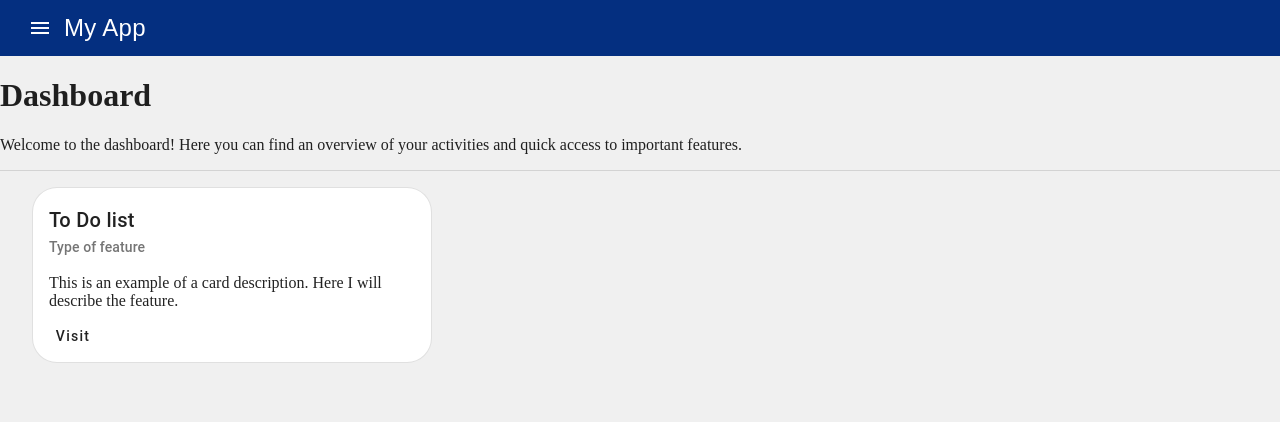
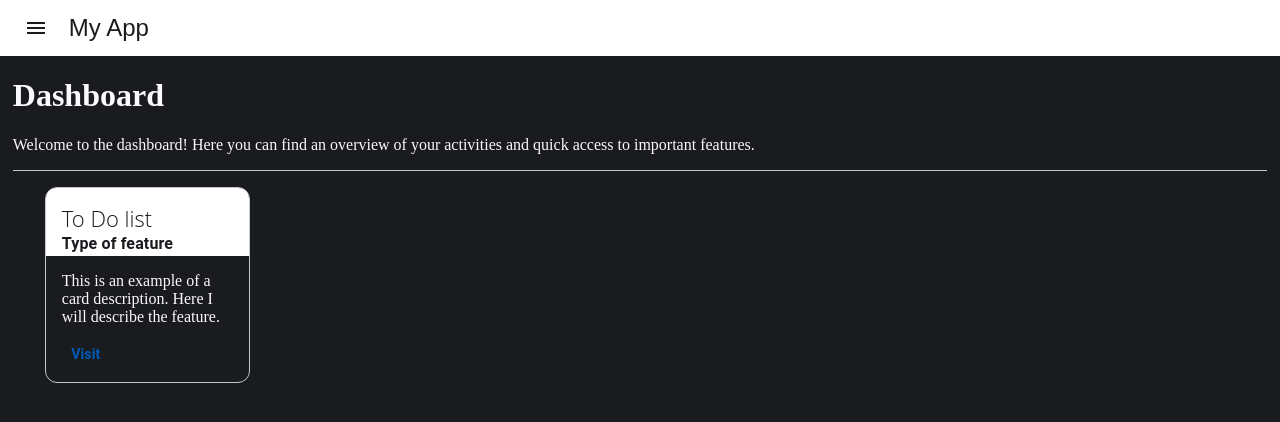
Before and after one commit to bilallk/BilalLezrek, an Angular app in the folder BlFrontend/: page / in a window 1280 px wide. Shown: the top 422 px of the page. Built offline with nearby package versions, Linux system fonts and the light colour scheme.

Commit message:
Fixed styling and css

```diff
--- a/BlFrontend/src/app/home/home.scss
+++ b/BlFrontend/src/app/home/home.scss
@@ -1,6 +1,17 @@
-.card {
-  max-width: 400px;
-  border-radius: 25px;
+mat-card {
+  max-width: 16vw;
+  max-height: 30vh;
   margin-left: 2em;
   margin-top: 1em;
+  background-color: var(--mat-sys-on-surface);
 }
+
+mat-card-header {
+  border-top-left-radius: 10px;
+  border-top-right-radius: 10px;
+  background-color: var(--mat-sys-on-primary);
+  color: var(--mat-sys-on-surface);
+}
+h1,p {
+  color: var(--mat-sys-surface);
+}
--- a/BlFrontend/src/app/side-nav/side-nav.html
+++ b/BlFrontend/src/app/side-nav/side-nav.html
@@ -18,9 +18,9 @@
 
   <!-- Main Content -->
   <mat-sidenav-content>
-    <mat-toolbar class="toolbar" color="primary">
-      <button mat-icon-button (click)="sidenav.toggle()">
-        <mat-icon>menu</mat-icon>
+    <mat-toolbar class="toolbar">
+      <button class="sidenav-toggle" mat-icon-button (click)="sidenav.toggle()">
+        <mat-icon class="sidenav-toggle">menu</mat-icon>
       </button>
     <span>My App</span>
     </mat-toolbar>
--- a/BlFrontend/src/app/side-nav/side-nav.scss
+++ b/BlFrontend/src/app/side-nav/side-nav.scss
@@ -5,57 +5,69 @@
 /* Sidenav styles */
 mat-sidenav {
   width: 10vw;
-  background-color: rgb(4, 47, 128);
-  color: white;
-  padding-top: 5vh;
-  font: 1.5em sans-serif;
-}
-mat-nav-list {
-  justify-content: center;
-  text-align: center;
-  font-weight: bold;
+  padding-top: 6vh;
 }
 
 a {
-  color: white;
-  display: block;
-  padding: 3vh;
   font-weight: bold;
+  vertical-align: middle;
+  text-align: center;
+  font-size: 1.5em;
 }
 
+.mat-icon {
+  vertical-align: middle;
+  float: left;
+  margin-left: 1.5vw;
+}
+
+
+
 mat-divider {
-  background-color: white;
+  background-color: var(--mat-sys-on-surface);
+  height: 1px;
+  margin-left: 1.5vw;
   width: 7vw;
 }
 
-mat-nav-list a.mat-list-item {
-  display: flex;
-  align-items: center;       /* keep icon + text aligned in one row */
-  justify-content: flex-start;
-  gap: 12px;                 /* space between icon and text */
+
+// Color and background styles
+mat-icon,span,mat-sidenav,a,.toolbar {
+  color: var(--mat-sys-on-surface);
+}
+.content,.toolbar,mat-sidenav {
+  background-color: var(--mat-sys-on-primary);
 }
 
-mat-nav-list a.mat-list-item mat-icon {
-  min-width: 32px;           /* reserve space for icons */
-  text-align: center;        /* center icon in its box */
-  font-size: 24px;           /* adjust icon size */
-}
 
-/* Content styles */
-.content {
-  height: 93vh;
-  background-color: #f0f0f0;
-  overflow-y: auto;
-}
+
+
+
+
+
+
 
 /* Toolbar styles */
 .toolbar {
   width: 100vw;
   height: 7vh;
-  background-color: rgb(4, 47, 128);
-  color: white;
   font: 1.5em sans-serif;
 }
-mat-icon {
-  color: white;
+
+.sidenav-toggle {
+  margin-left: 0vw;
+  margin-right: 1vw;
+  color: var(--mat-sys-on-surface);
 }
+
+
+
+
+/* Content styles */
+.content {
+  height: 93vh;
+  padding-left: 1vw;
+  padding-right: 1vw;
+  overflow-y: auto;
+  background-color: var(--mat-sys-on-surface);
+}
--- a/BlFrontend/src/styles.scss
+++ b/BlFrontend/src/styles.scss
@@ -1,4 +1,23 @@
-@import "@angular/material/prebuilt-themes/indigo-pink.css";
+@use '@angular/material' as mat;
+
+html {
+  color-scheme: light dark;
+  @include mat.theme((
+    color: mat.$azure-palette,
+    typography: (
+      plain-family: Roboto,
+      brand-family: Open Sans,
+      bold-weight: 1000,
+      medium-weight: 600,
+      regular-weight: 300,
+    ),
+    density: 0
+  ));
+}
+body.dark-mode {
+  color-scheme: dark;
+}
+
 /* You can add global styles to this file, and also import other style files */
 html, body {
   margin: 0;
```
